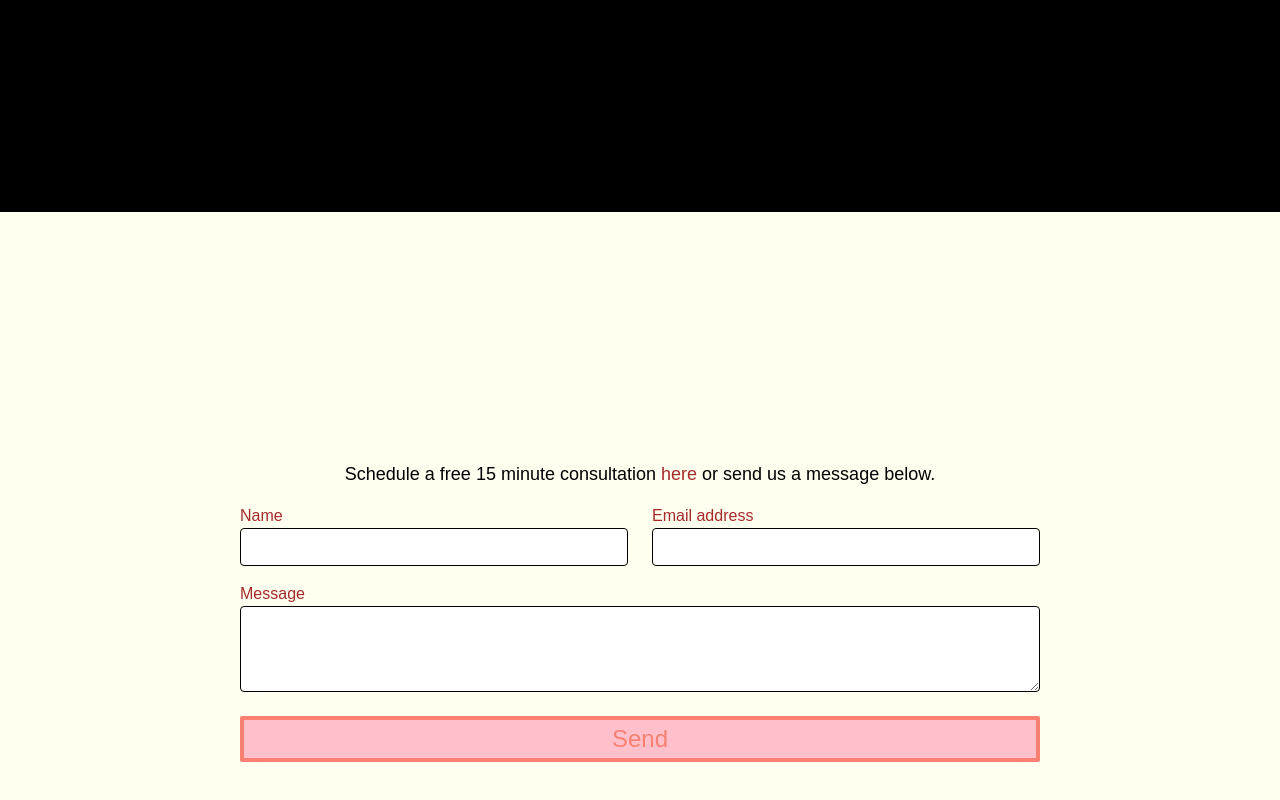
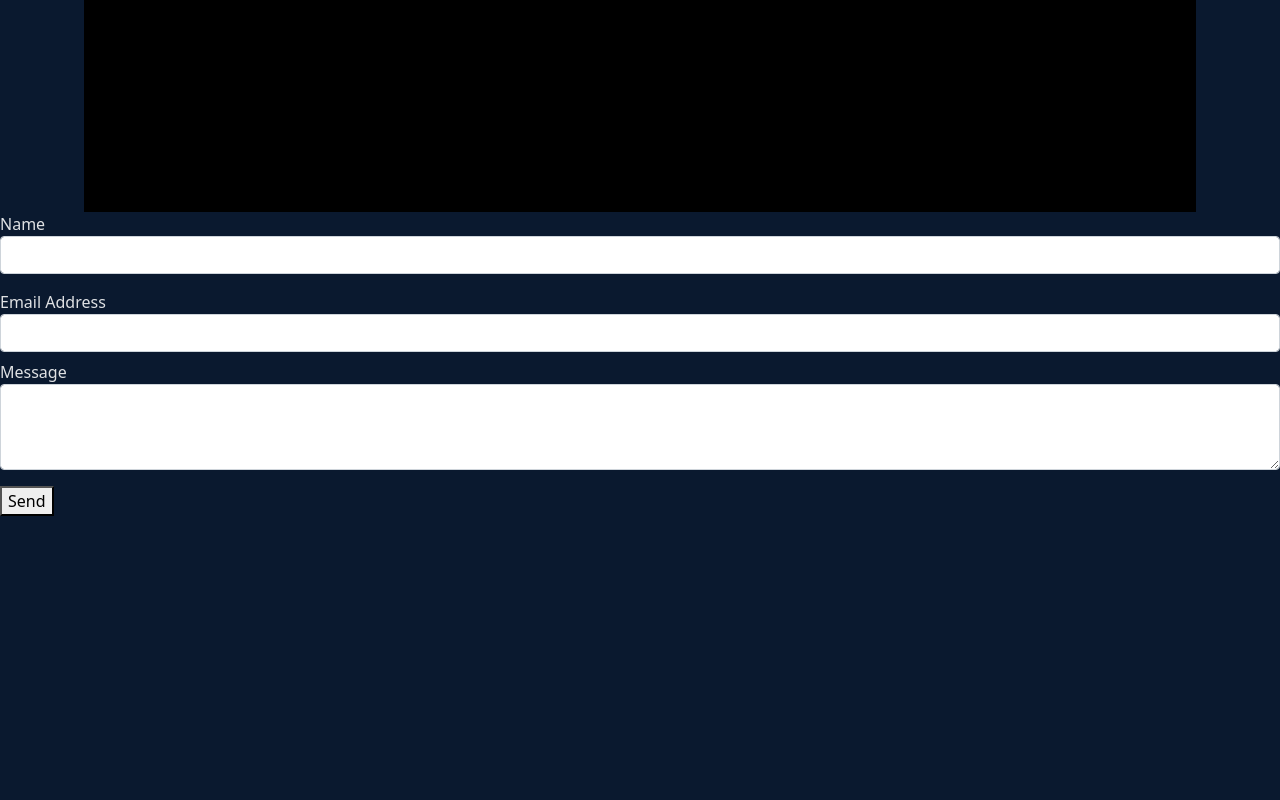
Before and after one commit to elise213/project-lotus, a React (Vite) app: page / in a window 1280 px wide. Shown: the part 2759-3559 px from the top of the page. After the commit the page ends 3291 px from the top, so only its background shows below. Built offline with nearby package versions, Linux system fonts and the light colour scheme.

Commit message:
css mostly, and new contact form

```diff
--- a/src/App.jsx
+++ b/src/App.jsx
@@ -1,4 +1,4 @@
-import { useState } from 'react'
+import { BrowserRouter as Router, Route, Routes } from 'react-router-dom';
 import Landing from "./components/Landing"
 import About from "./components/About"
 import Contact from "./components/Contact"
@@ -9,17 +9,18 @@ import gsap from "gsap";
 
 
 function App() {
-
   return (
+    <Router>
       <div className='home-container'>
-      <Navbar />
+        {/* <Navbar /> */}
         <Landing />
         <Services />
         <Portfolio />
         <About />
         <Contact />
       </div>
-  )
+    </Router>
+  );
 }
 
-export default App
+export default App;
--- a/src/components/Contact.jsx
+++ b/src/components/Contact.jsx
@@ -1,40 +1,55 @@
-"use client";
-import React, { useEffect } from "react";
-import styles from '../styles/contact.css'
-import Form from "./Form";
-
+import React, { useRef } from "react";
+import emailjs from "@emailjs/browser";
+import Swal from "sweetalert2";
+import Form from "./Form"
 
 const Contact = () => {
+    const form = useRef();
+    const SERVICE_ID = "service_0hip2bt";
+    const TEMPLATE_ID = "template_u7nitmj";
+    const PUBLIC_KEY = "frmUHhhWUG9vtMRit";
 
+    const sendEmail = (e) => {
+        e.preventDefault();
+        emailjs.sendForm(SERVICE_ID, TEMPLATE_ID, form.current, PUBLIC_KEY)
+            .then((result) => {
+                console.log(result.text);
+                Swal.fire({
+                    icon: "success",
+                    title: "Message Sent Successfully"
+                })
+
+            }, (error) => {
+                console.log(error.text);
+                Swal.fire({
+                    icon: "error",
+                    title: "Ooops, something went wrong",
+                    text: error.text,
+                })
+            });
+        e.target.reset()
+    };
 
     return (
         <div className="contact-page">
-            <div className="contact-spacer" style={{ height: '200vh' }}></div> {/* Add spacer here */}
-            <div className="message-background">
-                <div className="contact-form contact-form-2">
-                    <form id="contact_form" name="contact_form" method="post">
+            <div className='spacer' style={{ display: 'block' }}></div>
+            <form ref={form} onSubmit={sendEmail}>
 
-                        <div className="d-flex justify-content-center flex-direction-column">
-                            <p className="consultation"> Schedule a free 15 minute consultation {" "}
-                                <a href="https://calendly.com/d/z5t-v8z-2pr/free-consultation?month=2023-05" className="consultation-link">
-                                    here </a> or send us a message below.
-                            </p>
-                        </div>
-                        {/* <p className="text-center looking-forward" >We look forward to hearing from you!</p> */}
                 <div className="mb-3 row">
                     <div className="col">
-                                <label className="label">Name</label>
-                                <input
-                                    type="text"
+                        <label>Name</label>
+                        <input type="text" name="first_name"
                             required
                             maxLength="50"
                             className="form-control"
                             id="first_name"
-                                    name="first_name"
                         />
                     </div>
+
+                </div>
+                <div className="mb-3 row">
                     <div className="col">
-                                <label className="label" htmlFor="email_addr">Email address</label>
+                        <label >Email Address</label>
                         <input
                             type="email"
                             required
@@ -45,28 +60,27 @@ const Contact = () => {
                             placeholder=""
                         />
                     </div>
-                        </div>
-                        <div className="row">
-                            <div className="">
-                                <label className="label" htmlFor="message">Message</label>
+
+                    <div className="mt-2">
+                        <label htmlFor="message">Message</label>
                         <textarea
                             className="form-control"
                             id="message"
                             name="message"
                             rows="3"
                         ></textarea>
-                                <button type="submit" className="send-button w-100 mt-4">
+                    </div>
+                    <div className=" mt-3">
+                        <button type="submit" value="send" className="submit">
                             Send
                         </button>
-
                     </div>
-
                 </div>
             </form>
         </div>
-            </div>
-        </div >
+
     );
 };
 
+
 export default Contact;
--- a/src/components/Navbar.jsx
+++ b/src/components/Navbar.jsx
@@ -1,12 +1,35 @@
 import React from 'react'
-import { Link } from 'react-router-dom'
+import { Link } from 'react-router-dom';
+import "../styles/navbar.css";
 
 const Navbar = () => {
+    const logo = '/src/assets/code-lotus3.png' // Change this path to your actual image location
     return (
-        <nav className="nav" id="navbar">
-            {/* boop */}
-
-        </nav >
+        <nav className="navbar navbar-expand-lg navbar-expand-md navbar-light" id="navbar">
+            <div className="container-fluid">
+                <Link to="/">
+                    <img width={500} height={150} alt="" className="navbar-logo" src="../../public/code-lotus3.png" />
+                </Link>
+                <button
+                    className="navbar-toggler"
+                    type="button"
+                    data-bs-toggle="collapse"
+                    data-bs-target="#navbarSupportedContent"
+                    aria-controls="navbarSupportedContent"
+                    aria-expanded="false"
+                    aria-label="Toggle navigation"
+                >
+                    <p className="navbar-toggler-icon"></p>
+                </button>
+                <div className="collapse navbar-collapse" id="navbarSupportedContent" style={{ flexGrow: '0' }}>
+                    <div className="ml-auto nav-content">
+                        {/* <span className="nav-item">
+                        <Link to="/" className='nav-btn'>HOME</Link>
+                    </span> */}
+                    </div>
+                </div>
+            </div>
+        </nav>
     )
 }
 
--- a/src/components/Portfolio.jsx
+++ b/src/components/Portfolio.jsx
@@ -1,6 +1,8 @@
 import React, { useState, useEffect, useRef } from "react";
-import styles from "../styles/portfolio.css";
+// import styles from "../styles/portfolio.css";
 import PortfolioModal from "./PortfolioModal";
+import styles from "../styles/portfolio.css?inline";
+
 
 const Portfolio = () => {
     const [aux, setAux] = useState(0);
@@ -33,7 +35,7 @@ const Portfolio = () => {
                 },
                 onLeave: () => {
                     gsap.set(portPage.current, { position: 'static' })
-                    //     gsap.set('.spacer', { display: 'none' }) // Remove spacer
+                    // gsap.set('.spacer', { display: 'none' }) // Remove spacer
                 },
                 onEnterBack: () => {
                     gsap.set(portPage.current, { position: 'fixed', top: 0 })
@@ -62,7 +64,6 @@ const Portfolio = () => {
             }
         });
     }, []);
-
 
     const projects = [
         {
@@ -114,21 +115,21 @@ const Portfolio = () => {
     const openModal = (project) => {
         setCurrentProject(project);
         setModalIsOpen(true);
-        document.body.classList.add('bodyNoScroll'); // Add this line
+        document.body.classList.add('bodyNoScroll');
         console.log("Open Modal called");
     };
 
     const closeModal = () => {
         console.log("Close Modal called");
         setModalIsOpen(false);
-        document.body.classList.remove('bodyNoScroll'); // Add this line
+        document.body.classList.remove('bodyNoScroll');
     };
-
 
 
     return (
         <div className="container">
             <div className='spacer' style={{ display: 'none' }}></div>
+            {/* <div className='spacer' style={{ display: 'none' }}></div> */}
             {modalIsOpen && (
                 <div>
                     <div className="modal-overlay"></div>
--- a/src/components/PortfolioModal.jsx
+++ b/src/components/PortfolioModal.jsx
@@ -28,7 +28,7 @@ const PortfolioModal = ({ isOpen, closeModal, currentProject }) => {
 
     return (
         // isOpen && (
-        <div className="container">
+        <div className="container-2">
             <div className='portfolio-modal'>
                 <div className='portfolio-modal-header'>
                     <span className='portfolio-close' onClick={closeModal}>X</span>
--- a/src/styles/contact.css
+++ b/src/styles/contact.css
@@ -4,7 +4,8 @@
     flex-direction: row;
     width: 100%;
     height: 100vh;
-    margin: 0 !important;
+    /* margin: 0 !important; */
+    /* margin-top: 1000px; */
     justify-content: center;
     align-items: center;
     background-color: ivory;
--- /dev/null
+++ b/src/styles/navbar.css
@@ -0,0 +1,3 @@
+.navbar {
+    background-color: white;
+}
--- a/src/styles/portfolio.css
+++ b/src/styles/portfolio.css
@@ -4,18 +4,18 @@
     flex-direction: column;
     justify-content: center;
     align-items: center;
-    height: 100%;
     width: 100%;
-    /* position: absolute;
-    left: 0;
-    bottom: 0; */
     height: 100%;
     left: 100%;
 }
 
+.container-2 {
+    overflow-y: scroll;
+    height: 100%;
+}
+
 .portfolio-modal {
     margin-top: 0px;
-    /* box-sizing: border-box; */
     height: 95vh;
     padding-top: 80px;
     display: flex;
@@ -23,7 +23,6 @@
     align-items: center;
     justify-content: center;
     position: fixed;
-    /* instead of absolute */
     top: 50%;
     /* center the modal vertically */
     left: 50%;
@@ -33,9 +32,8 @@
     z-index: 999 !important;
     width: 90%;
     background-color: ivory;
-    border-radius: 2px;
-    border: 8px double peru;
-    border-radius: 6px;
+    border: 10px double peru;
+    border-radius: 3px;
     color: peru;
     font-size: 5rem;
     overflow-y: scroll;
@@ -51,7 +49,6 @@
     display: flex;
     justify-content: center;
     align-items: center;
-    width: 100vw !important;
     background-color: black;
     z-index: 4;
     overflow: hidden;
@@ -139,6 +136,7 @@
 
 .portfolio-modal-header {
     width: 100%;
+    margin-top: 100%;
 }
 
 .left-arrow {
@@ -168,7 +166,6 @@
     right: 0;
     bottom: 0;
     background-color: rgba(0, 0, 0, .7);
-    /* semi-transparent black */
     z-index: 998;
     /* Below the modal but above everything else */
 }
--- a/vite.config.js
+++ b/vite.config.js
@@ -1,10 +1,10 @@
 import { defineConfig } from 'vite'
 import react from '@vitejs/plugin-react'
 
-// https://vitejs.dev/config/
+
 export default defineConfig({
   plugins: [react()],
-  // optimizeDeps: {
-  //   exclude: ['gsap']
-  // }
+  optimizeDeps: {
+    exclude: ['fsevents']
+  }
 })
```
Also changed, not shown: package.json (+8 -5 lines), public/code-lotus3.png (added), src/components/Form.jsx (indentation only), 1 other file (tests, documents, lock files or other folders). Lines whose indentation alone changed are shown as unchanged.
